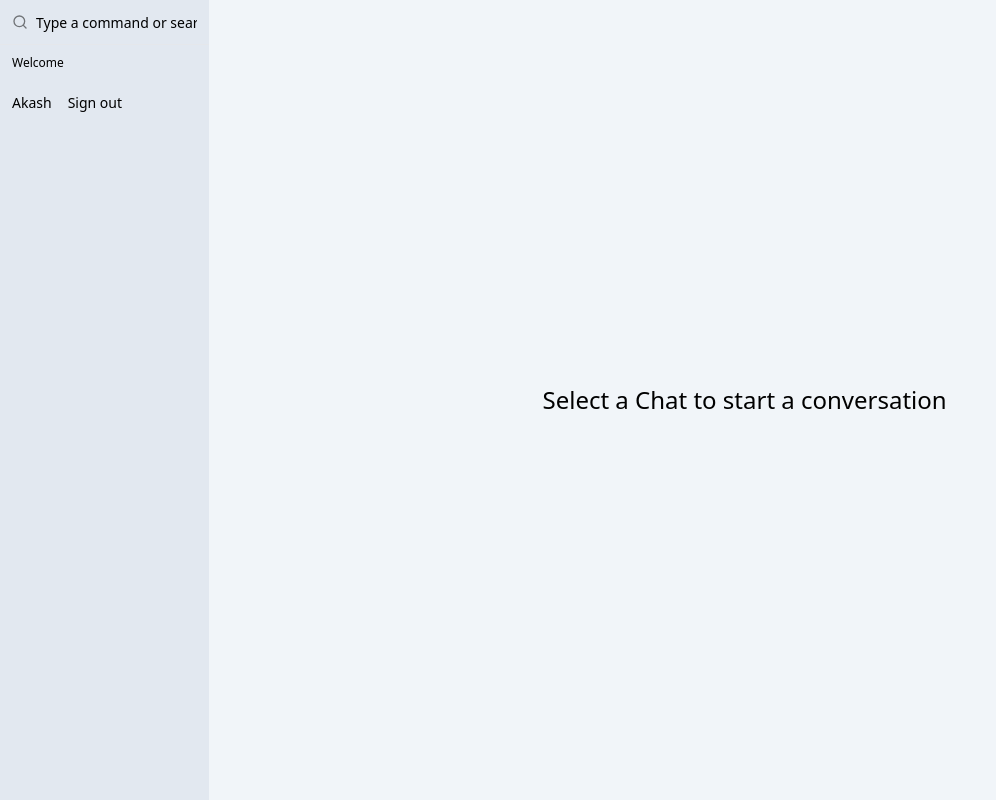
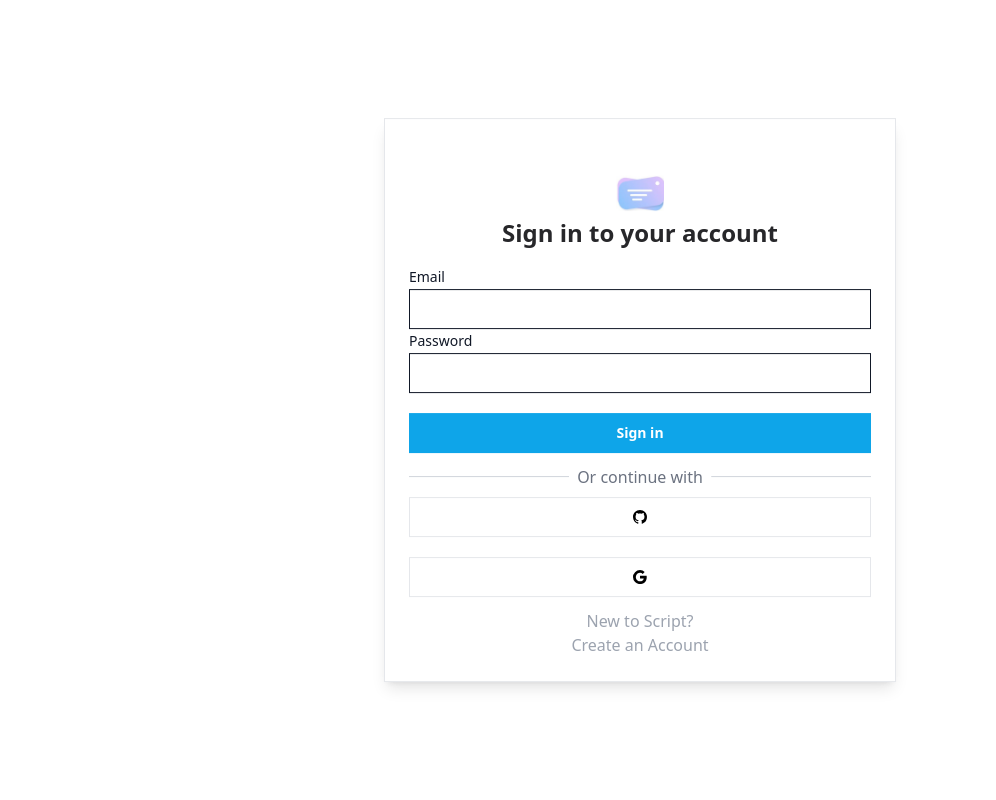
Before and after one commit to Akash-Kumar-Sinha/Script, a React (Create React App) app: page / in a window 1280 px wide. Shown: the whole page, without its empty margins (0-996 px from the left). Built offline with nearby package versions, Linux system fonts and the light colour scheme.

Commit message:
minor update

```diff
--- a/package.json
+++ b/package.json
@@ -9,6 +9,7 @@
     "@radix-ui/react-dialog": "^1.0.5",
     "@radix-ui/react-label": "^2.0.2",
     "@radix-ui/react-slot": "^1.0.2",
+    "@radix-ui/react-toggle": "^1.0.3",
     "@testing-library/jest-dom": "^5.17.0",
     "@testing-library/react": "^13.4.0",
     "@testing-library/user-event": "^13.5.0",
@@ -27,6 +28,7 @@
     "react-hot-toast": "^2.4.1",
     "react-icons": "^4.12.0",
     "react-resizable-panels": "^1.0.7",
+    "react-router-dom": "^6.21.1",
     "react-scripts": "5.0.1",
     "tailwind-merge": "^2.2.0",
     "tailwindcss-animate": "^1.0.7",
--- /dev/null
+++ b/src/@/components/ui/toggle.tsx
@@ -0,0 +1,46 @@
+"use client"
+
+import * as React from "react"
+import * as TogglePrimitive from "@radix-ui/react-toggle"
+import { cva, type VariantProps } from "class-variance-authority"
+
+import { cn } from "../../lib/utils"
+
+const toggleVariants = cva(
+  "inline-flex items-center justify-center rounded-md text-sm font-medium ring-offset-background transition-colors hover:bg-muted hover:text-muted-foreground focus-visible:outline-none focus-visible:ring-2 focus-visible:ring-ring focus-visible:ring-offset-2 disabled:pointer-events-none disabled:opacity-50 data-[state=on]:bg-accent data-[state=on]:text-accent-foreground",
+  {
+    variants: {
+      variant: {
+        default: "bg-transparent",
+        outline:
+          "border border-input bg-transparent hover:bg-accent hover:text-accent-foreground",
+
+      },
+      size: {
+        default: "h-10 px-3",
+        sm: "h-9 px-2.5",
+        lg: "h-11 px-5",
+      },
+    },
+    defaultVariants: {
+      variant: "default",
+      size: "default",
+    },
+  }
+)
+
+const Toggle = React.forwardRef<
+  React.ElementRef<typeof TogglePrimitive.Root>,
+  React.ComponentPropsWithoutRef<typeof TogglePrimitive.Root> &
+    VariantProps<typeof toggleVariants>
+>(({ className, variant, size, ...props }, ref) => (
+  <TogglePrimitive.Root
+    ref={ref}
+    className={cn(toggleVariants({ variant, size, className }))}
+    {...props}
+  />
+))
+
+Toggle.displayName = TogglePrimitive.Root.displayName
+
+export { Toggle, toggleVariants }
--- a/src/components/AuthHome/AuthForm/AuthForm.tsx
+++ b/src/components/AuthHome/AuthForm/AuthForm.tsx
@@ -3,8 +3,8 @@
 import { FieldValues, SubmitHandler, useForm } from "react-hook-form";
 import InputForm from "./InputForm";
 import ButtonForm from "./ButtonForm";
-// import AuthSocialButton from "./AuthSocialButton";
-// import { BsGithub, BsGoogle } from "react-icons/bs";
+import AuthSocialButton from "./AuthSocialButton";
+import { BsGithub, BsGoogle } from "react-icons/bs";
 import axios from "axios";
 import toast from "react-hot-toast";
 
@@ -75,11 +75,11 @@
     setIsLoading(false);
   };
 
-  // const socialAction = (action: string) => {
-  //   setIsLoading(true);
+  const socialAction = (action: string) => {
+    setIsLoading(true);
 
-  //   // signin
-  // };
+    // signin
+  };
 
   return (
     <div>
@@ -126,7 +126,7 @@
         </div>
       </div>
 
-      {/* <div className="mt-6 gap-3">
+      <div className="mt-6 gap-3">
         <AuthSocialButton
           icon={BsGithub}
           onClick={() => socialAction("github")}
@@ -135,7 +135,7 @@
           icon={BsGoogle}
           onClick={() => socialAction("google")}
         />
-      </div> */}
+      </div>
       <div className="pt-3 gap-2 text-gray-400">
         <div>
           {variant === "LOGIN" ? "New to Script?" : "Already Have an account?"}
--- a/src/components/AuthHome/AuthHome.tsx
+++ b/src/components/AuthHome/AuthHome.tsx
@@ -10,7 +10,7 @@
 import { useState } from "react";
 
 const AuthHome = () => {
-  const [isLogged, setIsLogged] = useState(true);
+  const [isLogged, setIsLogged] = useState(false);
 
   const updateIsLogged = (value: boolean) => {
     setIsLogged(value);
@@ -37,10 +37,8 @@
                 Sign in to your account
               </DialogDescription>
             </DialogHeader>
-            {/* <DialogFooter> */}
 
             <AuthForm isLogged={isLogged} updateIsLogged={updateIsLogged} />
-            {/* </DialogFooter> */}
           </DialogContent>
         </Dialog>
       )}
--- a/src/components/UsersPage/ChatBar/ChatBar.tsx
+++ b/src/components/UsersPage/ChatBar/ChatBar.tsx
@@ -1,6 +1,6 @@
 const ChatBar = () => {
   return (
-      <div className=" bg-slate-100 h-screen text-2xl flex justify-center items-center">
+      <div className=" bg-gray-100 h-screen text-2xl flex justify-center items-center">
         Select a Chat to start a conversation
       </div>
   );
--- a/src/components/UsersPage/ChatBar/UsersBar.tsx
+++ b/src/components/UsersPage/ChatBar/UsersBar.tsx
@@ -1,4 +1,6 @@
-import { ReactNode } from "react";
+import { ReactNode, useState } from "react";
+import { Sidebar } from "lucide-react";
+
 import {
   Command,
   // CommandDialog,
@@ -10,21 +12,36 @@
   // CommandSeparator,
   // CommandShortcut,
 } from "../../../@/components/ui/command";
+// import { Button } from "../../../@/components/ui/button";
+import { Toggle } from "../../../@/components/ui/toggle";
 
-const UsersBar = ({children}:{
-  children: ReactNode;
-}) => {
+const UsersBar = ({ children }: { children: ReactNode }) => {
+  const [isCommandVisible, setIsCommandVisible] = useState(true);
+
+  const toggleSidebar = () => {
+    setIsCommandVisible(!isCommandVisible);
+  };
   return (
-    <div>
+    <div className="flex flex-row-reverse px-2">
+        <Toggle
+        className="bg-gray-300 rounded-xl"
+        onClick={toggleSidebar}>
+          <Sidebar />
+        </Toggle>
+        {isCommandVisible && (
       <Command>
         <CommandInput placeholder="Type a command or search..." />
+
         <CommandList>
           <CommandEmpty>No results found.</CommandEmpty>
           <CommandGroup heading="Welcome">
-            <CommandItem>Akash{children}</CommandItem>
+            <CommandItem className="text-base">Akash{children}</CommandItem>
+
+            <CommandItem>{children}</CommandItem>
           </CommandGroup>
         </CommandList>
       </Command>
+      )}
     </div>
   );
 };
--- a/src/components/UsersPage/SideBar/SideBar.tsx
+++ b/src/components/UsersPage/SideBar/SideBar.tsx
@@ -1,6 +1,5 @@
-import { FC } from "react";
+import { FC, ReactNode } from "react";
 import SignOut from "../../AuthHome/SignOut/SignOut";
-// import { Sidebar } from "lucide-react";
 
 import UsersBar from "../ChatBar/UsersBar";
 
@@ -9,12 +8,15 @@
   updateIsLogged: (value: boolean) => void;
 }
 
-const SideBar: FC<AuthFormProps> = ({ isLogged, updateIsLogged }) => {
+const SideBar: FC<AuthFormProps> = ({ isLogged, updateIsLogged },{children}:{
+    children: ReactNode;
+}) => {
   return (
-    <div className="bg-slate-200 h-screen">
+    <div className="bg-gray-200 h-screen">
       <UsersBar>
+        {children}
+      </UsersBar>
         <SignOut isLogged={isLogged} updateIsLogged={updateIsLogged} />
-      </UsersBar>
     </div>
   );
 };
```
Also changed, not shown: 1 other file (tests, documents, lock files or other folders).
